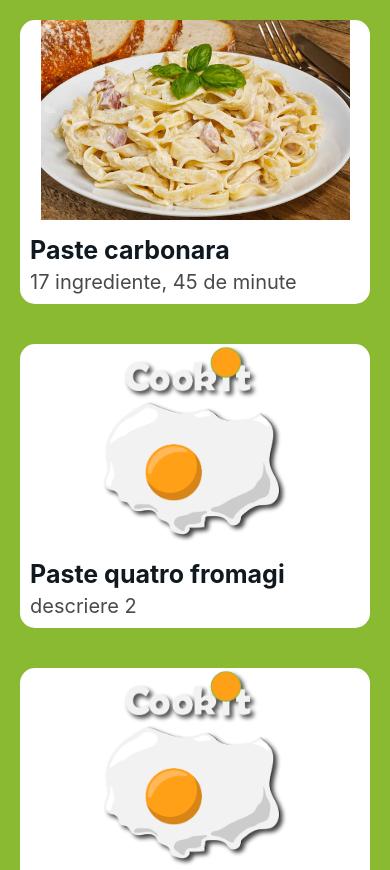
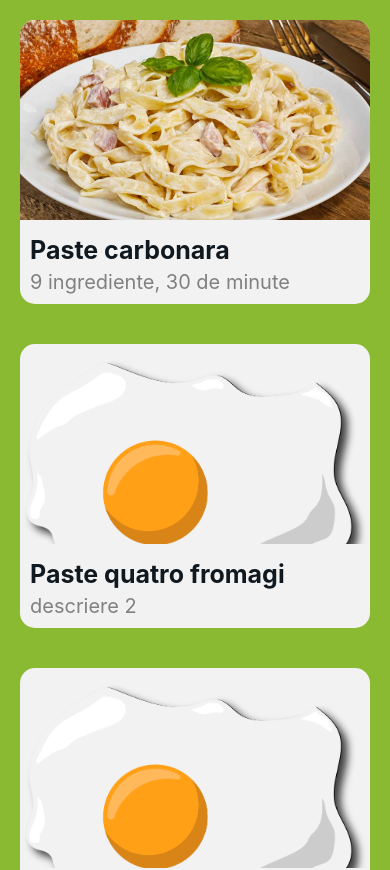
Before and after one commit to damianSebastian/Cookit, a React Native app: screen / in a window 390 px wide. Shown: the top 870 px of the page. Built offline with nearby package versions, Linux system fonts and the light colour scheme.

Commit message:
Second Stage

```diff
--- a/app_code/apps/components/Card.js
+++ b/app_code/apps/components/Card.js
@@ -7,8 +7,7 @@ import colors from '../config/colors';
 function Card({title, subtitle, image, onPress}) {
     return (
         <TouchableOpacity style={style.card} onPress={onPress}>
-            <Image source={image} style={style.image}
-            resizeMode="contain"/>
+            <Image source={image} style={style.image}/>
             <View style={style.detailContainer}>
                 <Text style={style.title}>{title}</Text>
                  <Text style={style.subtitle}>{subtitle}</Text>
@@ -23,7 +22,7 @@ export default Card;
 
 const style=StyleSheet.create({
     card :{
-      backgroundColor : '#fff',
+      backgroundColor : colors.cardBackground,
       borderRadius: 15,
 
       margin:20,
@@ -45,7 +44,7 @@ const style=StyleSheet.create({
     subtitle:{
         fontSize: 20,
         marginTop:5,
-        color:colors.gray,
+        color:colors.lightText,
 
 
     },
--- a/app_code/apps/config/colors.js
+++ b/app_code/apps/config/colors.js
@@ -1,12 +1,12 @@
 export default {
     mainBackground: '#8aba32', // verde
-    cardBackground : 'rgb(255,231,21)', // galben
-    button: 'rgb(255,231,21)', // galben
-    gray:'rgb(73,73,73)', // gri
+    cardBackground : '#f2f2f2',  //rgb(255,231,21)', // galben
+    button: '#ffa017', // galben
+    gray:'#f2f2f2', // gri
     black : '#000',
-    white: '#efefef',
+    white: '#fff',
     text:'rgb(16,25,32)', // ablastru-inchis-negru
-    lightText:'#efefef', // alb
+    lightText:'#808080', // alb
     purple: '#320d3e', // mov
 
 }
--- a/app_code/apps/screens/CardScreen.js
+++ b/app_code/apps/screens/CardScreen.js
@@ -9,7 +9,7 @@ const messages = [
     {
         id:1,
         title:"Paste carbonara",
-        subtitle:"17 ingrediente, 45 de minute",
+        subtitle:"9 ingrediente, 30 de minute",
         image:require('../covers/carbonara.jpg'),
     },
     {
```
Also changed, not shown: app_code/apps/assets/cookit_logo.png, app_code/apps/assets/loading_logo.png (deleted).
